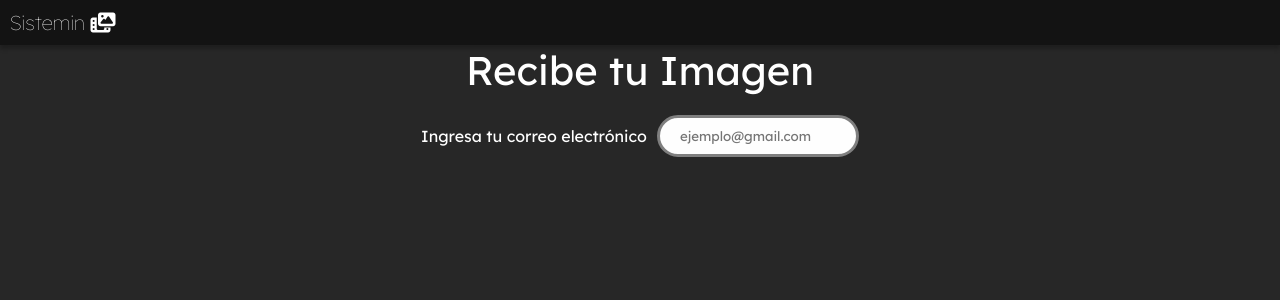
After one commit to asaPUP/pic-blend, a Flask app: template templates/envio.html in a window 1280 px wide. The commit adds this page. Shown: the top 300 px of the page. Run offline with Flask 3, Linux system fonts and the light colour scheme; the template is opened without the code that fills it, so the values that code supplies are empty; some libraries are stand-ins or nearby versions.

Commit message:
Archivos
demas

```diff
--- a/static/base.css
+++ b/static/base.css
@@ -51,6 +51,13 @@ img {
     height: auto;
 }
 
+input {
+    background-color: #fefefe;
+    border-radius: 60px;
+    padding: 10px 20px;
+    color: rgb(75, 75, 75);
+    border: 3px solid #7f7f7f;
+}
 
 
 /*botones*/
@@ -65,6 +72,13 @@ img {
 }
 
 /* Divs */
+
+.totalcenter {
+    width: fit-content;
+    display: flex;
+    justify-content: center;
+    align-items: center;
+}
 
 .oneline {
     display: flex;
--- /dev/null
+++ b/templates/envio.html
@@ -0,0 +1,20 @@
+{% extends "base.html" %}
+
+{% block title %} Procesar Imágen {% endblock %}
+
+{% block body %}
+
+<div class="">
+
+    <h3 class="oneline">Recibe tu Imagen</h3>
+    <br>
+    <form action="" method="" enctype="">
+        <div class="oneline" >
+            <p>Ingresa tu correo electrónico</p>
+            <input type="text" id="" placeholder="ejemplo@gmail.com">
+        </div>
+    </form>
+
+</div>
+
+{% endblock %}
```
Also changed, not shown: templates/galeria.htm (added, +24 -0 lines), templates/process_image.html (+14 -3 lines), templates/volver.html (added, +12 -0 lines).
